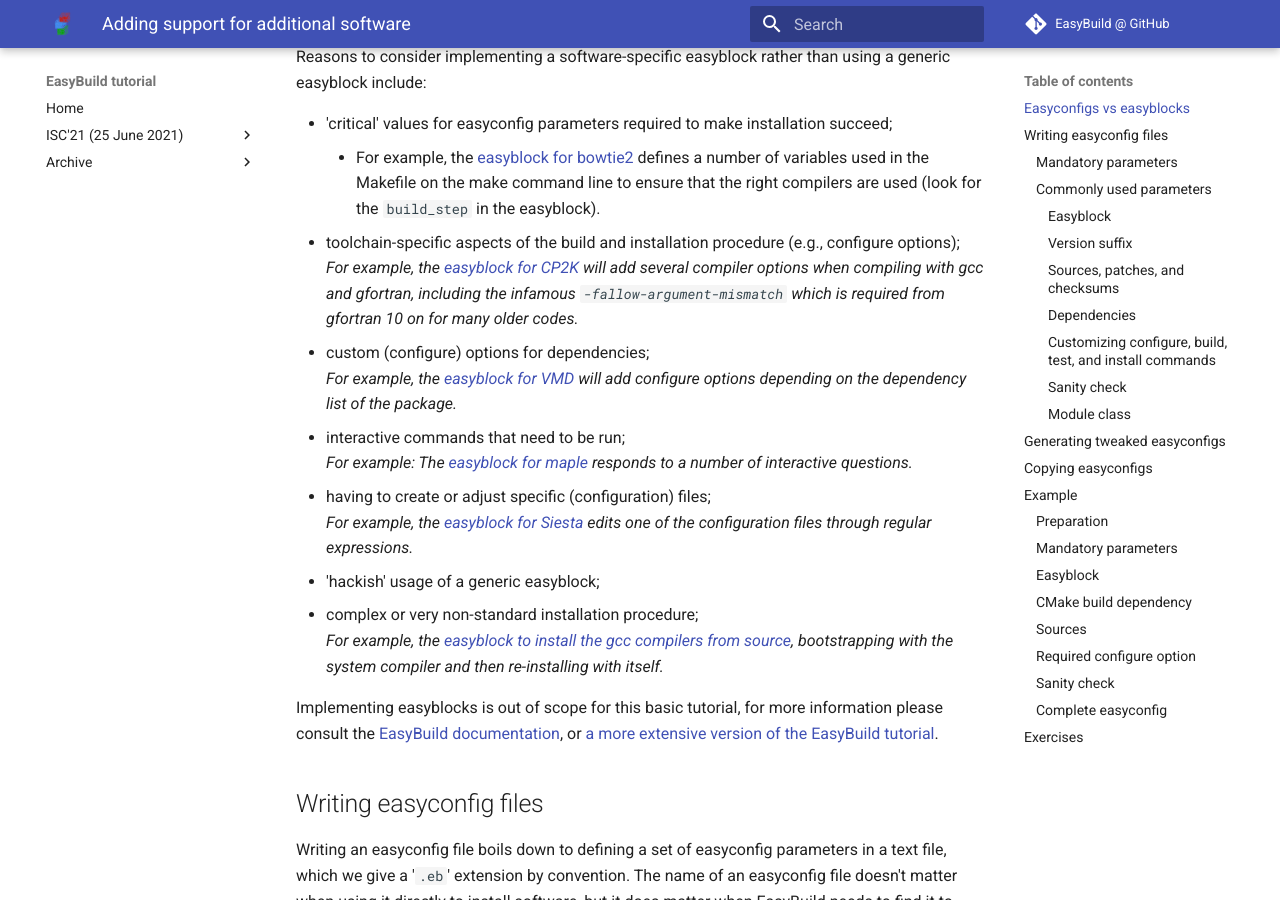
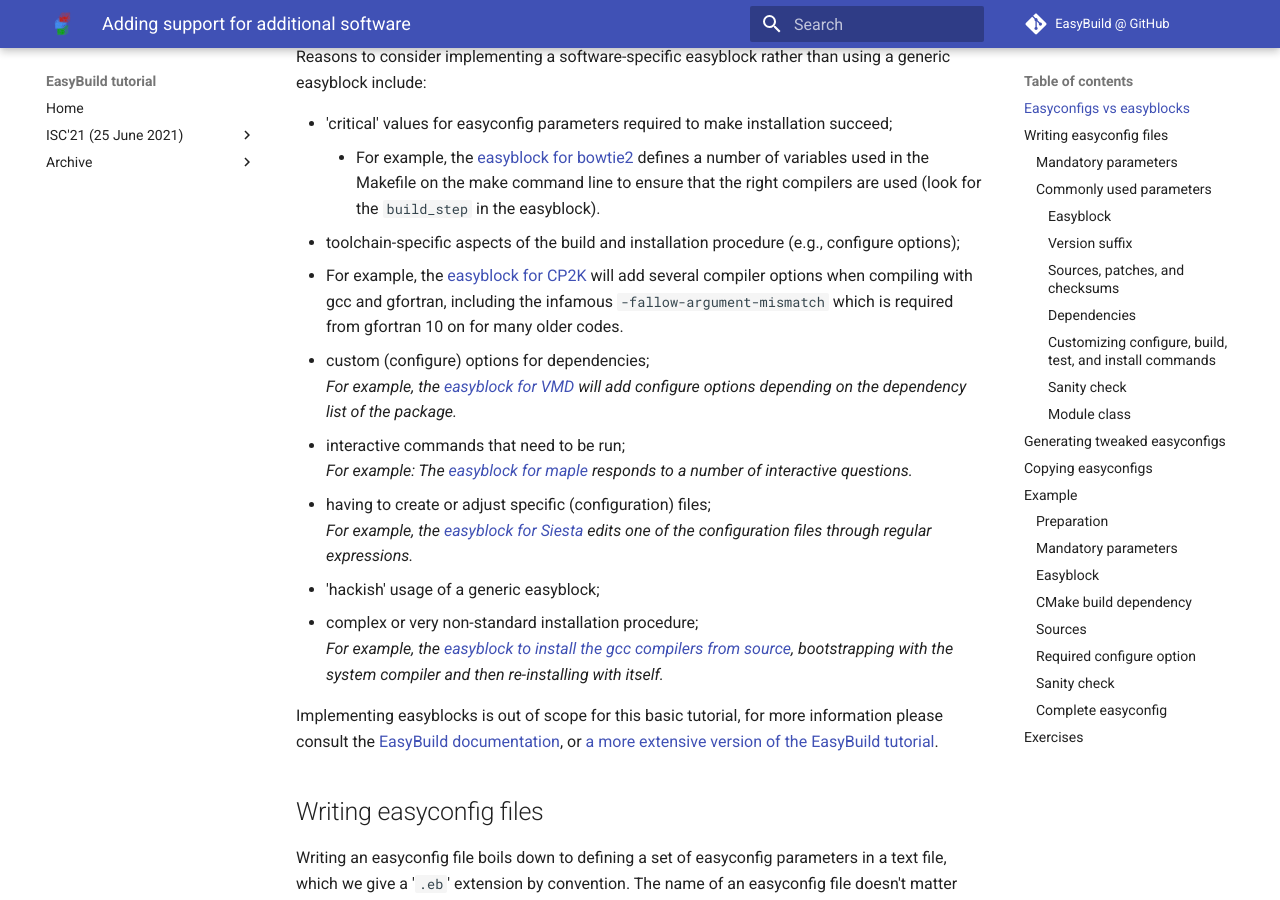
Before and after one commit to easybuilders/easybuild-tutorial, an MkDocs documentation site: the page built from docs/2022-isc22/adding_support_additional_software.md, in a window 1280 px wide and 900 px high, scrolled down 876 px. Built offline with MkDocs 1.6.1 and Material for MkDocs 9.7.7, drawn with Linux system fonts in a browser that asks for light colours.

```diff
--- a/docs/2022-isc22/adding_support_additional_software.md
+++ b/docs/2022-isc22/adding_support_additional_software.md
@@ -39,9 +39,9 @@ Reasons to consider implementing a software-specific easyblock rather than using
       defines a number of variables used in the Makefile on the make command line to ensure that the right
       compilers are used (look for the `build_step` in the easyblock).
 * toolchain-specific aspects of the build and installation procedure (e.g., configure options);
-  *For example, the [easyblock for CP2K](https://github.com/easybuilders/easybuild-easyblocks/blob/develop/easybuild/easyblocks/c/cp2k.py)
-  will add several compiler options when compiling with gcc and gfortran, including the infamous
-  `-fallow-argument-mismatch` which is required from gfortran 10 on for many older codes.*
+  * For example, the [easyblock for CP2K](https://github.com/easybuilders/easybuild-easyblocks/blob/develop/easybuild/easyblocks/c/cp2k.py)
+    will add several compiler options when compiling with gcc and gfortran, including the infamous
+    `-fallow-argument-mismatch` which is required from gfortran 10 on for many older codes.
 * custom (configure) options for dependencies;
   *For example, the [easyblock for VMD](https://github.com/easybuilders/easybuild-easyblocks/blob/develop/easybuild/easyblocks/v/vmd.py)
   will add configure options depending on the dependency list of the package.*
```
